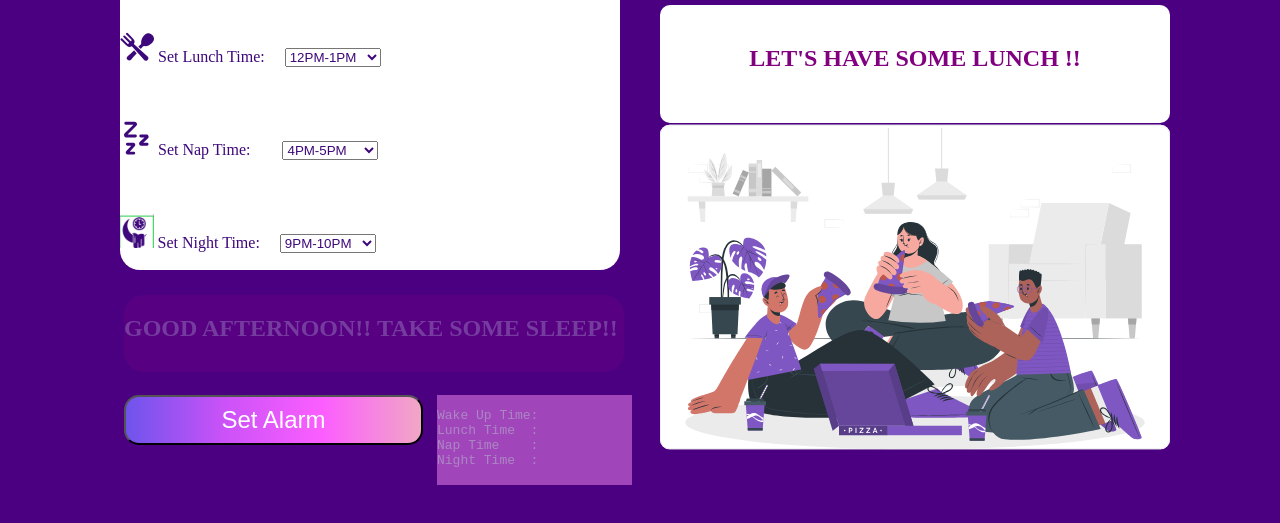
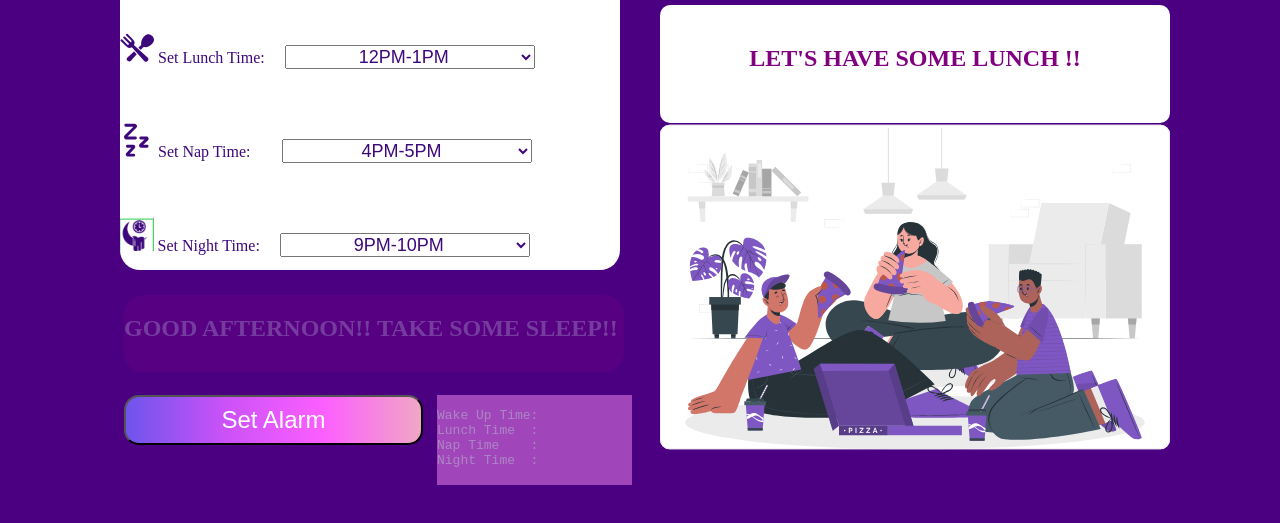
Before and after one commit to gauravmehra13/projects, a plain HTML site: page DigitalClock/digclock1.html in a window 1280 px wide. Shown: the part 165-688 px from the top of the page. Drawn offline with Linux system fonts and the light colour scheme.

Commit message:
Update digclock.css

```diff
--- a/DigitalClock/digclock.css
+++ b/DigitalClock/digclock.css
@@ -8,6 +8,12 @@ body {
   top: 10px;
   left: 80px;
   width: 160px;
+}
+
+.time{
+  width: 250px;
+  text-align: center;
+  font-size: large;
 }
 
 .box1 {
```
